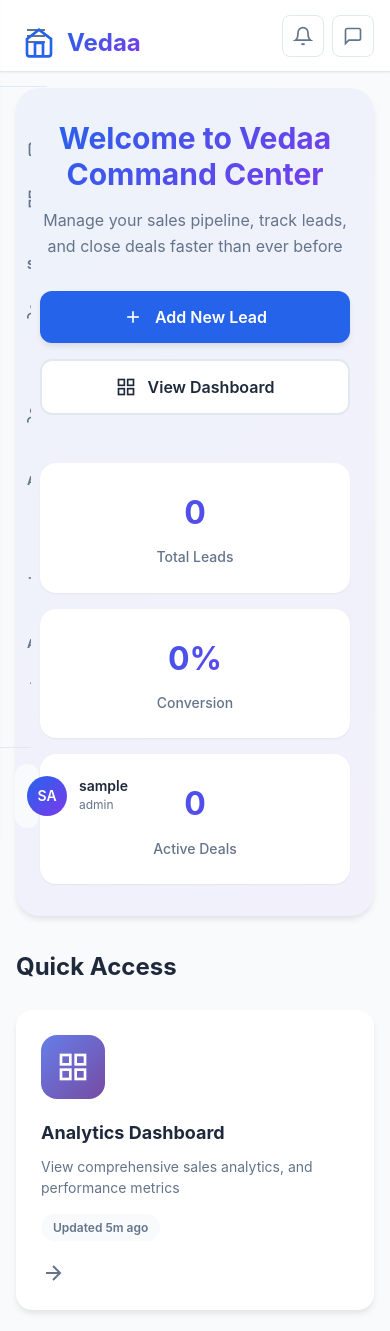
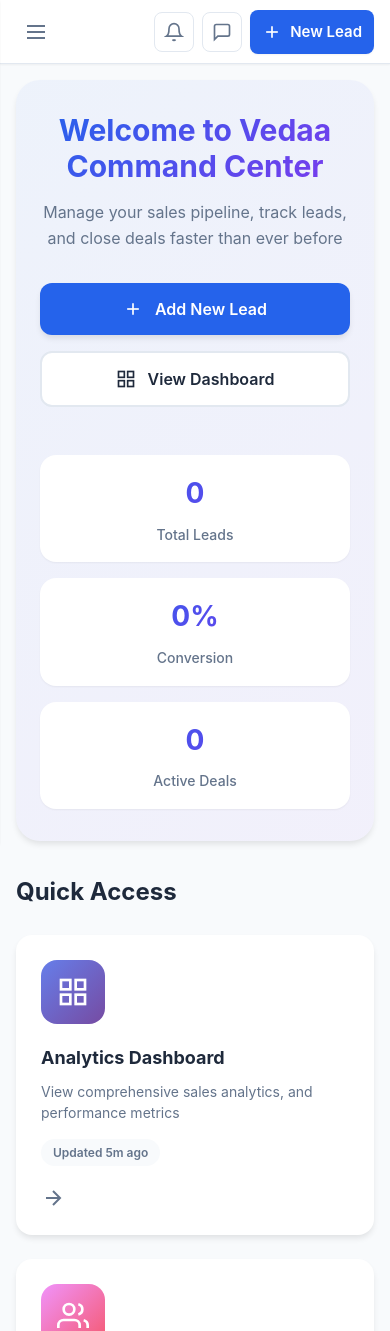
Before and after one commit to Ismail26477/derick-crm, a Flask app: page / in a window 390 px wide. Shown: the top 1331 px of the page. Run offline with Flask 3, Linux system fonts and the light colour scheme; the visitor is signed in with stand-in values (Sample User, id 1); data that the repository does not hold is empty.

Commit message:
Update base.css

```diff
--- a/static/css/base.css
+++ b/static/css/base.css
@@ -943,14 +943,23 @@
 @media (max-width: 768px) {
   :root {
     --sidebar-width: 0;
+    /* Reduced topbar height for mobile */
+    --topbar-height: 64px;
   }
 
   .sidebar {
     transform: translateX(-100%);
+    /* Full width sidebar on mobile */
+    width: 280px;
   }
 
   .sidebar.open {
     transform: translateX(0);
+  }
+
+  /* Active overlay for mobile sidebar */
+  .sidebar-overlay.active {
+    display: block;
   }
 
   .main-wrapper {
@@ -963,10 +972,22 @@
 
   .topbar {
     padding: 0 1rem;
+    /* Improved mobile topbar */
+    height: 64px;
   }
 
   .search-bar {
     max-width: none;
+    /* Hide search on small mobile */
+    display: none;
+  }
+
+  /* Show search on tablets */
+  @media (min-width: 640px) {
+    .search-bar {
+      display: flex;
+      flex: 1;
+    }
   }
 
   .page-content {
@@ -999,7 +1020,18 @@
   }
 
   .topbar-right .btn-primary {
+    /* Hide add button text on mobile, show icon only */
+    padding: 0.75rem;
+  }
+
+  .topbar-right .btn-primary span {
     display: none;
+  }
+
+  /* Improve topbar buttons on mobile */
+  .topbar-btn {
+    width: 40px;
+    height: 40px;
   }
 }
 
@@ -1017,8 +1049,24 @@
     gap: 0.5rem;
   }
 
+  /* Fully hide search on very small screens */
   .search-bar {
     display: none;
+  }
+
+  /* Stack activity timeline items better on small screens */
+  .timeline-item {
+    flex-direction: column;
+    align-items: flex-start;
+  }
+
+  /* Improve stat cards on mobile */
+  .stat-item {
+    padding: 1rem;
+  }
+
+  .stat-value {
+    font-size: 1.75rem;
   }
 }
 
```
